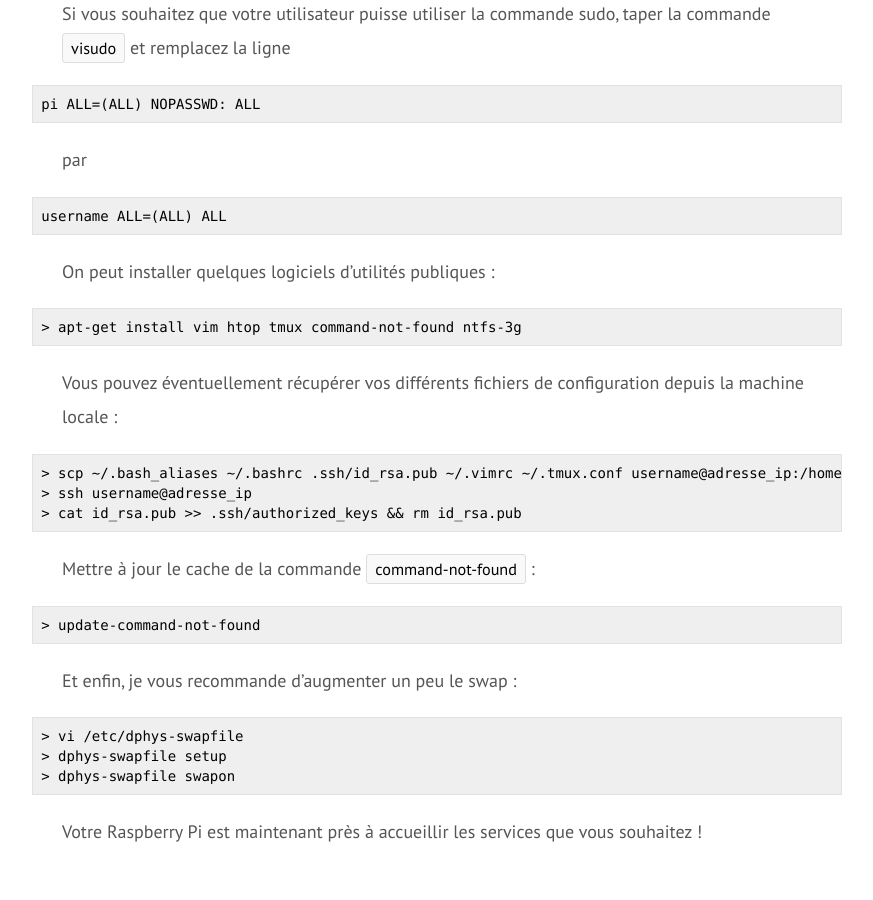
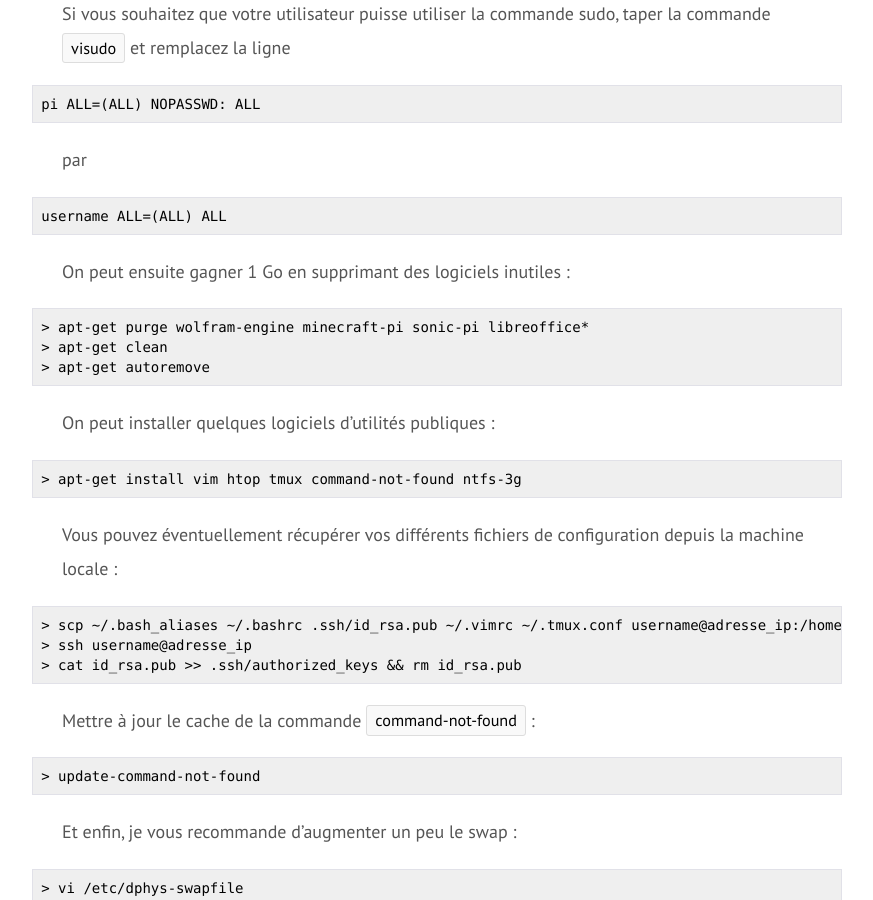
Before and after one commit to EtienneM/EtienneM.github.io, a Jekyll site: the page built from _posts/2015-02-17-raspbian.md, in a window 1280 px wide and 900 px high, scrolled down 1549 px. Shown: the whole window, without its empty margins (203-1076 px from the left). Built offline with Jekyll 4.4.1, drawn with Linux system fonts in a browser that asks for light colours.

Commit message:
Free 1GB space

```diff
--- a/_posts/2015-02-17-raspbian.md
+++ b/_posts/2015-02-17-raspbian.md
@@ -46,6 +46,12 @@ par
 
 	username ALL=(ALL) ALL
 
+On peut ensuite gagner 1 Go en supprimant des logiciels inutiles&nbsp;:
+
+	> apt-get purge wolfram-engine minecraft-pi sonic-pi libreoffice*
+	> apt-get clean
+	> apt-get autoremove
+
 On peut installer quelques logiciels d'utilités publiques&nbsp;:
 
 	> apt-get install vim htop tmux command-not-found ntfs-3g
```
